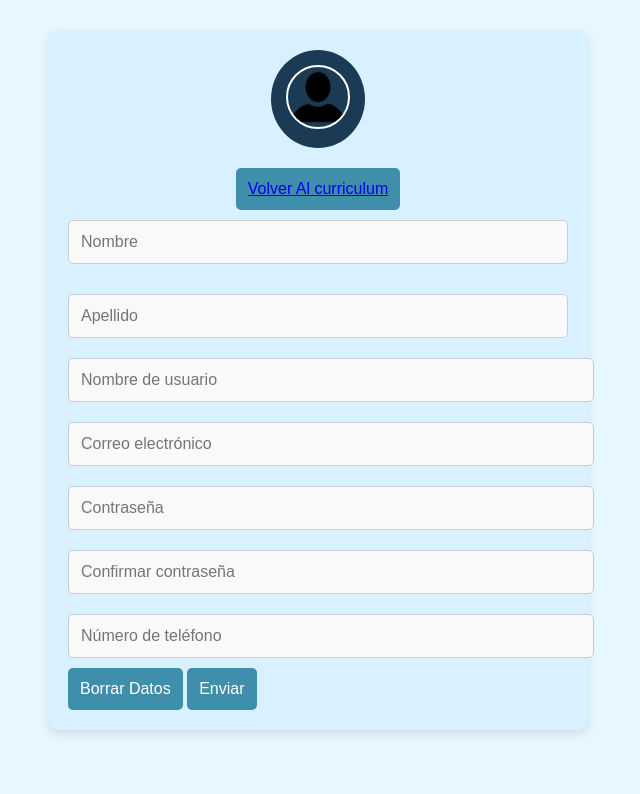
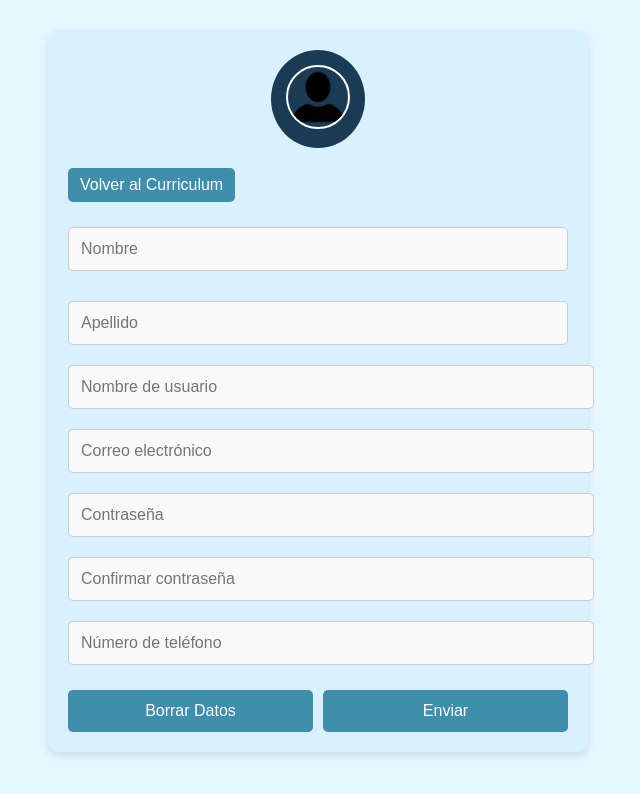
Before and after one commit to EliasGonzalezL/Curriculum-Elias-Gonzalez, a plain HTML site: page contacto.html in a window 1280 px wide. Shown: the whole page, without its empty margins (322-962 px from the left). Drawn offline with Linux system fonts and the light colour scheme.

Commit message:
Update contacto.html

```diff
--- a/contacto.html
+++ b/contacto.html
@@ -9,9 +9,9 @@
 <body>
   <div class="container">
     <div class="form-icon">
-      <img src="img/perfil.png" alt="icono">
+      <img src="img/perfil.png" alt="Icono de Contacto">
     </div>
-    <button><a href="index.html">Volver Al curriculum</a></button>
+    <button class="back-button"><a href="index.html">Volver al Curriculum</a></button>
     <form class="registration-form">
       <div class="form-row">
           <input type="text" placeholder="Nombre" required>
@@ -32,7 +32,7 @@
       <div>
           <input type="tel" placeholder="Número de teléfono" required>
       </div>
-      <div>
+      <div class="form-buttons">
           <button type="reset">Borrar Datos</button>
           <button type="submit">Enviar</button>
       </div>
```
Lines whose indentation alone changed are shown as unchanged.
